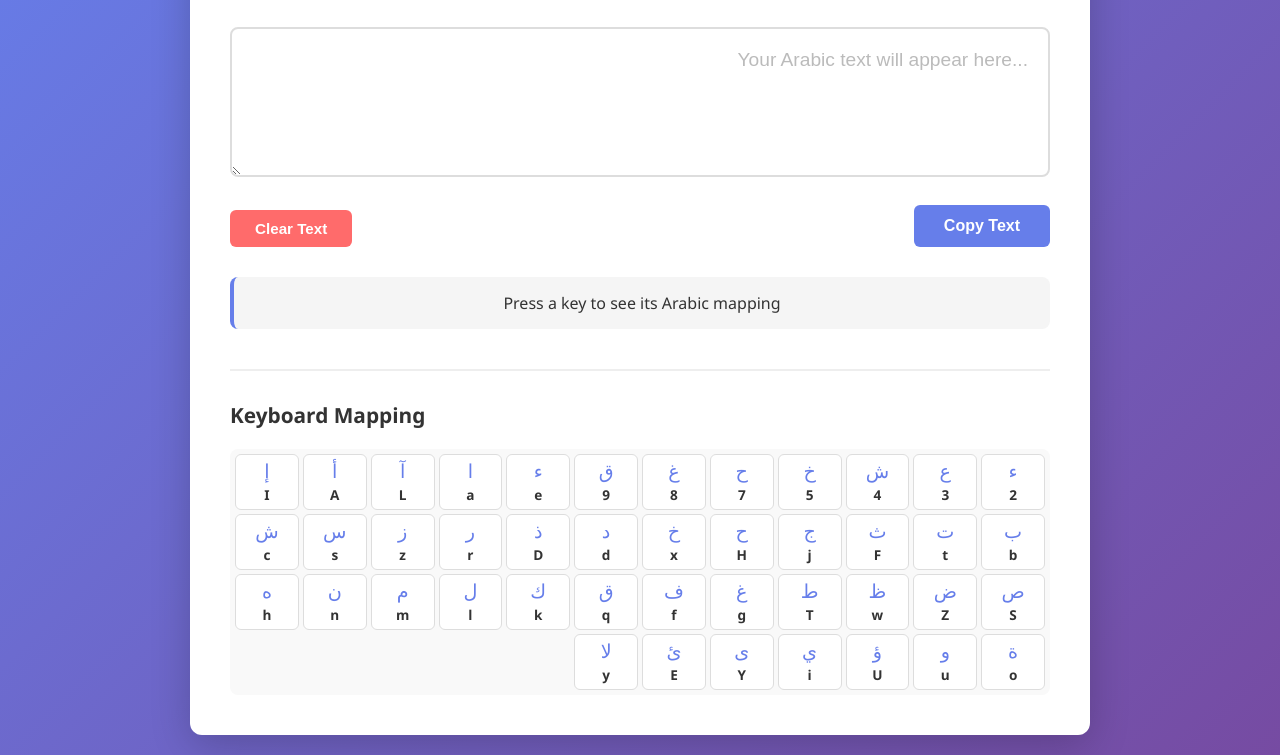
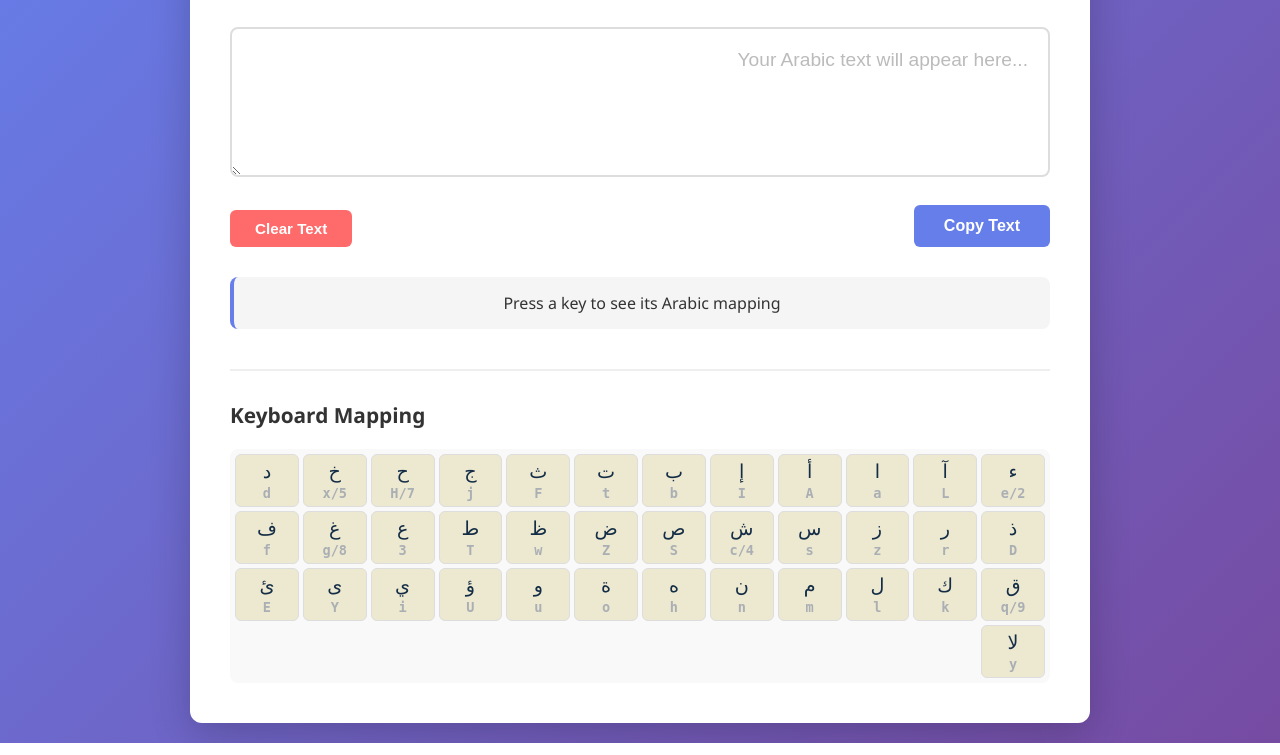
Before and after one commit to shokrydev/mafatih, a plain HTML site: page index.html in a window 1280 px wide. Shown: the part 150-905 px from the top of the page. Drawn offline with Linux system fonts and the light colour scheme.

Commit message:
Combine multiple english keys if mapped to same letter, let mouse click  keys, animate keypress, temporary retro keyboard style

```diff
--- a/script.js
+++ b/script.js
@@ -6,6 +6,7 @@ async function loadArabicKeyMap() {
 }
 
 const arabicKeyOrder = ['ء', 'آ','ا','أ','إ','ب','ت','ث','ج','ح','خ','د','ذ','ر','ز','س','ش','ص','ض','ظ','ط','ع','غ','ف','ق','ك','ل','م','ن','ه','ة','و','ؤ','ي','ى','ئ','لا']
+let ar2buttonDict = {}
 
 // DOM elements
 const textOutput = document.getElementById('textOutput');
@@ -19,19 +20,41 @@ function displayKeyMapping(arabicKeyMap) {
     keyGrid.innerHTML = '';
 
     for (const [engKey, arKey] of Object.entries(arabicKeyMap)) {
-        // Skip Backspace and other function keys in keyboard display
+        // Only include arabic characters in the displayed key grid
         if (!arabicKeyOrder.includes(arKey)) {
             continue;
         }
 
+        if (!ar2buttonDict[arKey]){
+            ar2buttonDict[arKey] = engKey;
+        } else {
+            ar2buttonDict[arKey] += '/' + engKey;
+        }
+    }
+
+    for (const [index, arKey] of Object.entries(arabicKeyOrder)) {
+
         const keyItem = document.createElement('div');
         keyItem.className = 'key-item';
+        keyItem.onclick = clickedKey
         keyItem.innerHTML = `
             <span class="ar-key">${arKey}</span>
-            <span class="eng-key">${engKey}</span>
+            <span class="eng-key">${ar2buttonDict[arKey]}</span>
         `;
+        ar2buttonDict[arKey] = keyItem;
         keyGrid.appendChild(keyItem);
     }
+}
+
+function clickedKey(event){
+    console.log(event);
+    keyItem = event.currentTarget;
+
+    keyItem.classList.add('key-clicked');
+
+    setTimeout(() => {
+        keyItem.classList.remove('key-clicked');
+    }, 100);
 }
 
 // Setup event listeners
--- a/styles.css
+++ b/styles.css
@@ -49,7 +49,7 @@ h1 {
     font-size: 1.2rem;
     border: 2px solid #ddd;
     border-radius: 8px;
-    font-family: 'Arial', sans-serif;
+    font-family: Arial, sans-serif;
     resize: vertical;
     direction: rtl;
     text-align: right;
@@ -161,7 +161,7 @@ h1 {
 }
 
 .key-item {
-    background: white;
+    background: RGB(237, 232, 208);
     border: 1px solid #ddd;
     border-radius: 6px;
     padding: 5px;
@@ -175,20 +175,32 @@ h1 {
     transition: all 0.2s;
 }
 
-.key-item:hover {
+/*.key-item:hover {
     background: #f0f0f0;
     border-color: #667eea;
+}*/
+
+.key-item.key-clicked {
+    background: RGB(210, 205, 183);
+    color: #ffffff;
+    border-color: #000000;
 }
 
 .key-item .ar-key {
     font-size: 1.2rem;
-    color: #667eea;
+    color: RGB(20, 45, 70);
     font-family: 'Arial', sans-serif;
 }
 
 .key-item .eng-key {
     font-weight: bold;
-    color: #333;
+    color: RGB(170, 175, 180);
+    font-family:
+        'Roboto Mono',      /* Android */
+        'DejaVu Sans Mono', /* Linux */
+        Consolas,           /* Windows */
+        'SF Mono',          /* macOS */
+        monospace;
 }
 
 @media (max-width: 600px) {
```
